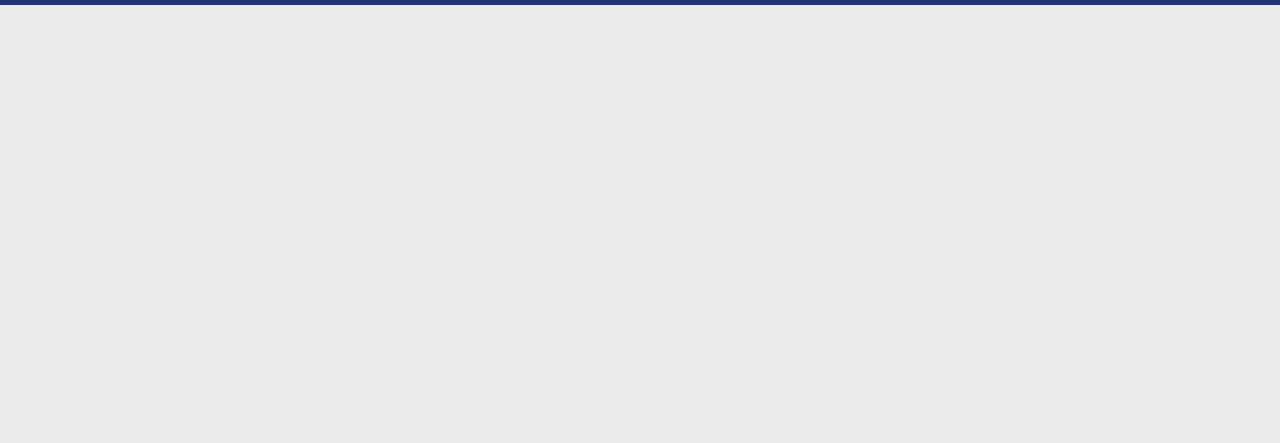
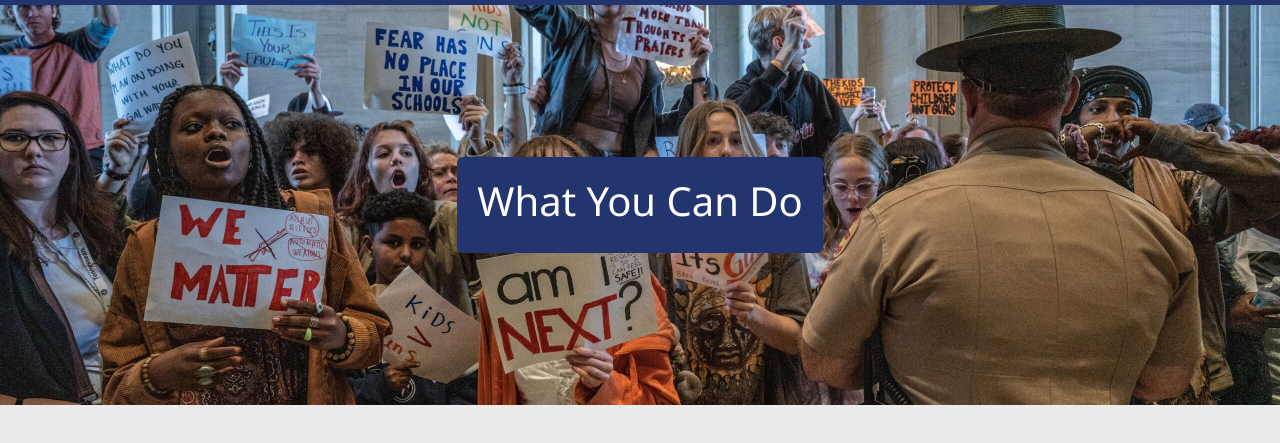
Before and after one commit to jgc4c/infs-2400-project, a website: page src/html/what-you-can-do.html in a window 1280 px wide. Shown: the part 51-494 px from the top of the page. Drawn offline with nearby package versions, Linux system fonts and the light colour scheme.

```diff
--- a/src/css/style.css
+++ b/src/css/style.css
@@ -97,6 +97,24 @@
     padding: 20px;
 }
 
+.actions-image {
+    background-image: url('../content/actions-image.jpeg');
+    background-position: center center;
+    background-size: cover;
+    background-repeat: no-repeat;
+    height: 400px;
+    display: grid;
+    place-items: center;
+}
+
+.inner-actions {
+    background-color: #23356F;
+    width: auto;
+    text-align: center;
+    color: white;
+    padding: 20px;
+}
+
 .alert {
     background-color: #597B7C;
     color: white;
@@ -167,3 +185,7 @@
     height: 300px;
     width: 600px;
 }
+
+.btn-primary {
+    background-color: #23356F;
+}
--- a/src/html/what-you-can-do.html
+++ b/src/html/what-you-can-do.html
@@ -37,5 +37,10 @@
             </ul>
         </div>
     </nav>
+    <div class="container-fluid actions-image">
+        <div class="container inner-actions rounded">
+            <h1>What You Can Do</h1>
+        </div>
+    </div>
 </body>
 </html>
```
Also changed, not shown: src/content/actions-image.jpeg (added).
